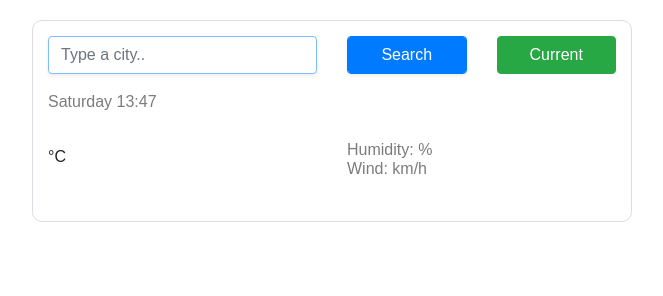
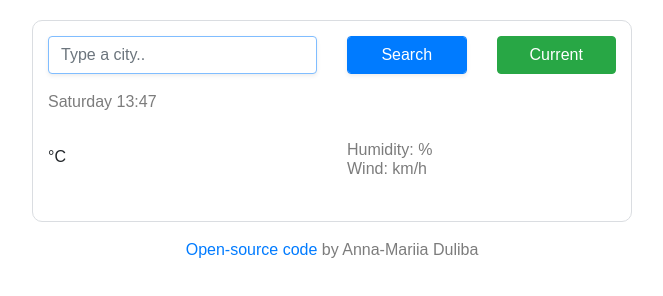
Before and after one commit to Anna-Mariiia/api-weather, a plain HTML site: page api-weather/index.html in a window 1280 px wide. Shown: the whole page, without its empty margins (308-971 px from the left). Drawn offline with nearby package versions, Linux system fonts and the light colour scheme; no server answers.

Commit message:
add github

```diff
--- a/api-weather/index.html
+++ b/api-weather/index.html
@@ -69,6 +69,12 @@
           </div>
         </div>
       </div>
+      <li class="github">
+        <a href="https://github.com/Anna-Mariiia/api-weather"
+          >Open-source code</a
+        >
+        by Anna-Mariia Duliba
+      </li>
     </div>
     <script src="index.js"></script>
   </body>
--- a/api-weather/style.css
+++ b/api-weather/style.css
@@ -53,3 +53,6 @@ li {
 .search-form {
   margin-bottom: 20px;
 }
+.github {
+  text-align: center;
+}
```
